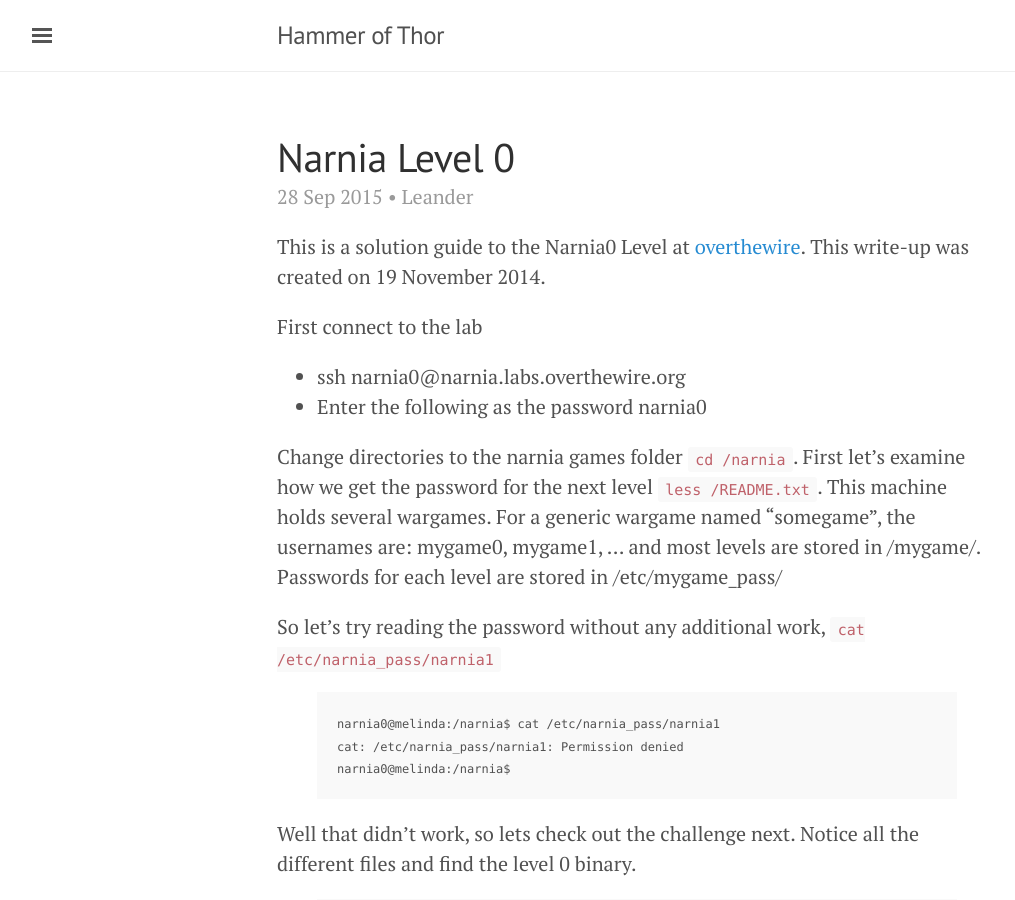
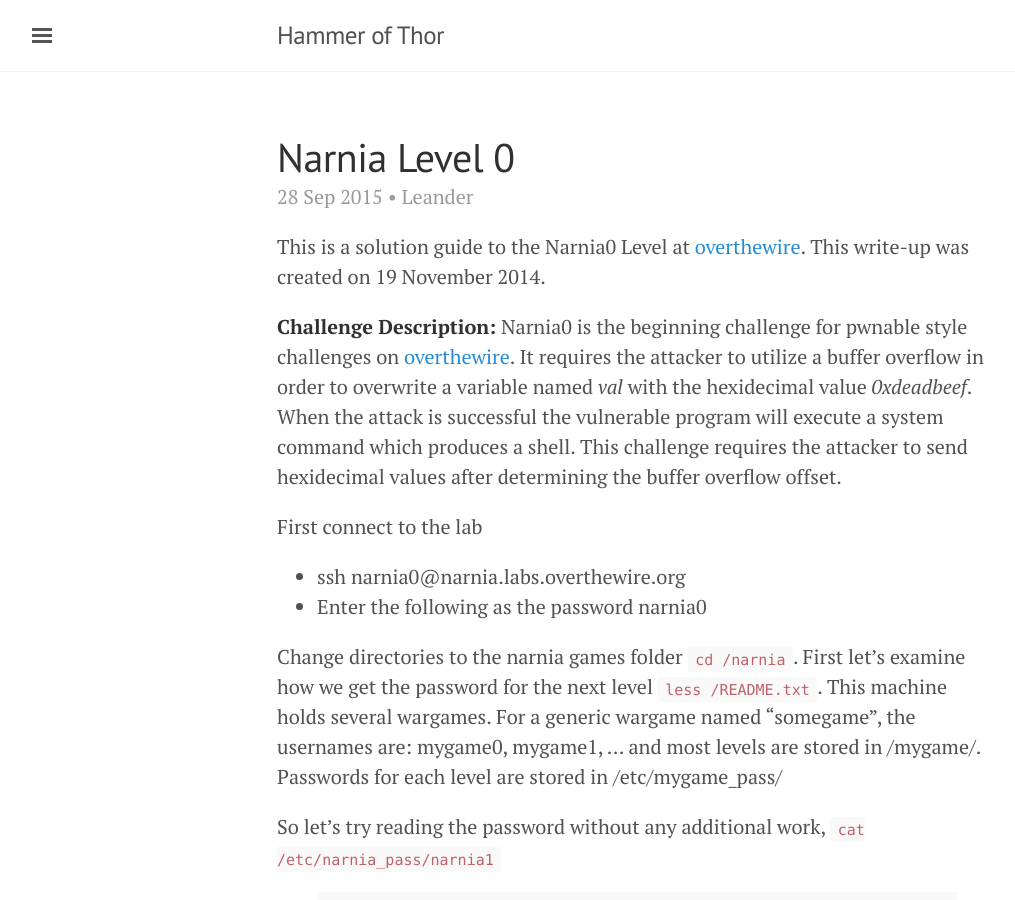
Before and after one commit to MCPA/MCPA.github.io, a Jekyll site: the page built from _posts/narnia-overthewire/2015-09-28-narnia00.markdown, in a window 1280 px wide and 900 px high. Shown: the whole window, without its empty margins (3-1018 px from the left). Built offline with Jekyll 4.4.1, drawn with Linux system fonts in a browser that asks for light colours.

Commit message:
updated narnia0-2 with additional leading descriptions and moved the preview break for vortex0

```diff
--- a/_posts/narnia-overthewire/2015-09-28-narnia00.markdown
+++ b/_posts/narnia-overthewire/2015-09-28-narnia00.markdown
@@ -6,6 +6,8 @@ categories: narnia wargame pwnable overthewire
 author: Leander
 ---
 This is a solution guide to the Narnia0 Level at [overthewire](http://overthewire.org/wargames/narnia/). This write-up was created on 19 November 2014.
+
+<strong>Challenge Description:</strong> Narnia0 is the beginning challenge for pwnable style challenges on [overthewire](http://overthewire.org/wargames/narnia/). It requires the attacker to utilize a buffer overflow in order to overwrite a variable named <em>val</em> with the hexidecimal value <em>0xdeadbeef</em>. When the attack is successful the vulnerable program will execute a system command which produces a shell. This challenge requires the attacker to send hexidecimal values after determining the buffer overflow offset.
 <!--break-->
 
 First connect to the lab
--- a/_posts/narnia-overthewire/2015-10-05-narnia01.markdown
+++ b/_posts/narnia-overthewire/2015-10-05-narnia01.markdown
@@ -7,6 +7,8 @@ author: Leander
 ---
 
 This is a solution guide to the Narnia1 Level at [overthewire](http://overthewire.org/wargames/narnia/) This write-up was first created on 27 February 2015.
+
+<strong>Challenge Description:</strong> Narnia1 requires the attacker to take advantage of an environment variable called <em>EGG</em>. Essentially, this program will search for this specific enironment variable and then attempt to execute whatever the variable holds. The goal here is to place executable shellcode inside an environment variable.
 <!--break-->
 
 First connect to the lab
--- a/_posts/narnia-overthewire/2015-10-10-narnia02.markdown
+++ b/_posts/narnia-overthewire/2015-10-10-narnia02.markdown
@@ -7,6 +7,8 @@ author: Leander
 ---
 
 This is a solution guide to the Narnia2 Level at [overthewire](http://overthewire.org/wargames/narnia/) This write-up was originally created on 28 February 2015.
+
+<strong>Challenge Description:</strong> Narnia2 is another buffer overflow vulnerable program. This challenge builds on Narnia0 and Narnia1 where an attacker must determine the proper buffer overflow offset and place shellcode in a location that is known. This allows an attacker to execute arbitrary code.
 <!--break-->
 
 First connect to the lab
--- a/_posts/vortex-overthewire/2015-09-30-vortex00.markdown
+++ b/_posts/vortex-overthewire/2015-09-30-vortex00.markdown
@@ -5,7 +5,6 @@ date:   2015-09-30 22:58
 categories: vortex wargame web overthewire
 author: Natri
 ---
-<!--break-->
 
 Prompt tells us to do the following tasks:
 <ol>
@@ -16,6 +15,7 @@ Prompt tells us to do the following tasks:
 </ol>
 
 They have given us a hint as well that the machine running the server is a 32bit x86 machine which runs [little endian architecture](https://en.wikipedia.org/wiki/Endianness).  This is important when reading the raw data stream to determine byte order.
+<!--break-->
 
 To accomplish this task lets use python.
 
```
